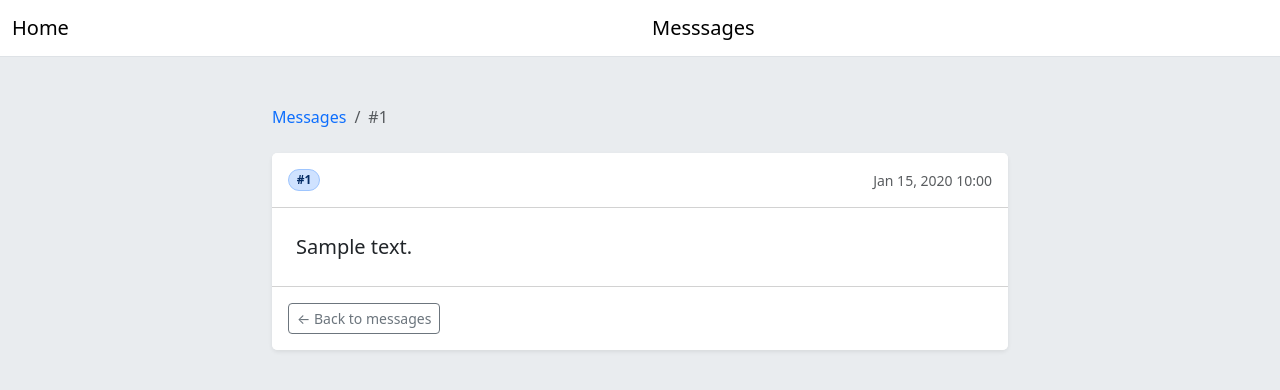
After one commit to ArGus20/django_py, a Django app: page /messages/1/ in a window 1280 px wide. The commit adds this page. Shown: the top 390 px of the page. Run offline with Django 5.2, Linux system fonts and the light colour scheme; tables that the repository leaves empty hold one stand-in row (values such as "Sample post").

Commit message:
added detail view

```diff
--- a/messenger/urls.py
+++ b/messenger/urls.py
@@ -1,10 +1,11 @@
 from django.urls import path
 
-from messenger.views import HomeView,  MessageListView
+from messenger.views import HomeView, MessageListView, MessageDetailView
 
 app_name = 'messenger'
 
 urlpatterns = [
     path('home/', HomeView.as_view(), name='home'),
-    path("messages/", MessageListView.as_view(), name="message-list")
+    path("messages/", MessageListView.as_view(), name="message-list"),
+    path("messages/<int:pk>/", MessageDetailView.as_view(), name="message-detail"),
 ]
--- a/messenger/views.py
+++ b/messenger/views.py
@@ -1,7 +1,7 @@
 from django.http import HttpResponse, HttpRequest
 from django.shortcuts import render
 from django.views import View
-from django.views.generic import TemplateView, ListView
+from django.views.generic import TemplateView, ListView, DetailView
 
 from messenger.models import Message
 
@@ -51,3 +51,8 @@ class HomeView(TemplateView):
 
 class MessageListView(ListView):
     model = Message
+
+
+# --------------------------Detail View ================================
+class MessageDetailView(DetailView):
+    model = Message
--- /dev/null
+++ b/templates/messenger/message_detail.html
@@ -0,0 +1,29 @@
+{% extends "base.html" %}
+
+{% block title %}Message #{{ message.pk }} | Messenger{% endblock %}
+
+{% block content %}
+  <div class="row justify-content-center">
+    <div class="col-lg-8">
+      <nav aria-label="breadcrumb" class="mb-4">
+        <ol class="breadcrumb mb-0">
+          <li class="breadcrumb-item"><a href="{% url 'messenger:message-list' %}" class="text-decoration-none">Messages</a></li>
+          <li class="breadcrumb-item active" aria-current="page">#{{ message.pk }}</li>
+        </ol>
+      </nav>
+
+      <div class="card border-0 shadow-sm">
+        <div class="card-header bg-body d-flex align-items-center justify-content-between py-3">
+          <span class="badge rounded-pill bg-primary-subtle text-primary-emphasis border border-primary-subtle">#{{ message.pk }}</span>
+          <small class="text-body-secondary">{{ message.created_at|date:"M d, Y H:i" }}</small>
+        </div>
+        <div class="card-body p-4">
+          <p class="card-text fs-5 text-break mb-0">{{ message.text|linebreaksbr }}</p>
+        </div>
+        <div class="card-footer bg-body py-3">
+          <a href="{% url 'messenger:message-list' %}" class="btn btn-outline-secondary btn-sm">&larr; Back to messages</a>
+        </div>
+      </div>
+    </div>
+  </div>
+{% endblock %}
--- a/templates/messenger/message_list.html
+++ b/templates/messenger/message_list.html
@@ -13,7 +13,7 @@
       {% if object_list %}
         <div class="list-group shadow-sm">
           {% for message in object_list %}
-            <div class="list-group-item py-3">
+            <a href="{% url 'messenger:message-detail' pk=message.pk %}" class="list-group-item list-group-item-action py-3">
               <div class="d-flex gap-3">
                 <div class="flex-shrink-0">
                   <span class="badge rounded-pill bg-primary-subtle text-primary-emphasis border border-primary-subtle">#{{ message.pk }}</span>
@@ -23,7 +23,7 @@
                   <small class="text-body-secondary">{{ message.created_at|date:"M d, Y H:i" }}</small>
                 </div>
               </div>
-            </div>
+            </a>
           {% endfor %}
         </div>
       {% else %}
```
